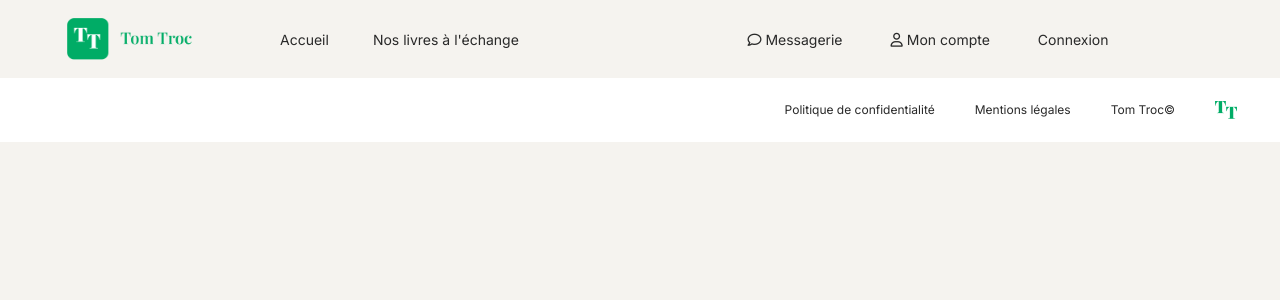
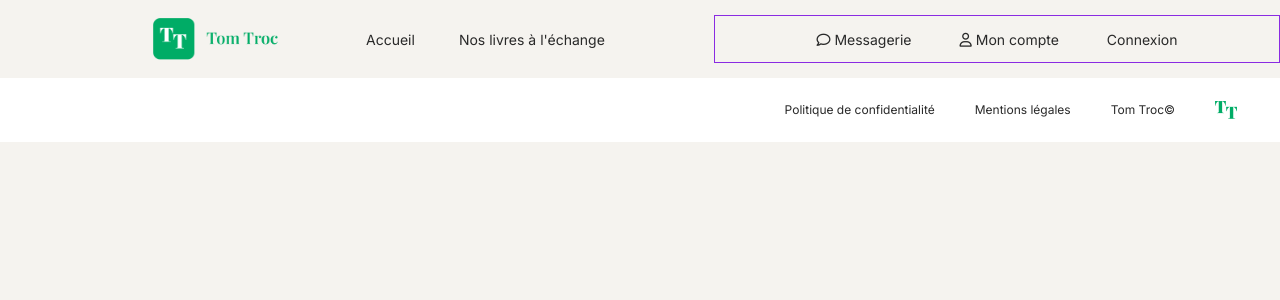
Before and after one commit to laurentGurbala/projet-6-OC, a PHP site: template views/View.php in a window 1280 px wide. Shown: the top 300 px of the page. Run offline with PHP 8.4, Linux system fonts and the light colour scheme; the template is opened without the code that fills it, so the values that code supplies are empty; some web fonts are replaced.

Commit message:
fix(css): correction de la disposition du header
- changement des paddings pour correspondre à la maquette

```diff
--- a/css/header.css
+++ b/css/header.css
@@ -1,6 +1,7 @@
 header {
     display: flex;
-    padding: 15px clamp(20px, 5vw, 150px);
+    padding: 15px 0px;
+    padding-left: 150px;
     font-size: 14px;
 }
 
@@ -30,6 +31,7 @@ header {
 }
 
 .user-actions {
+    border: 1px solid blueviolet;
     flex: 1;
     display: flex;
     align-items: center;
@@ -37,8 +39,15 @@ header {
     gap: 48px;
 }
 
+@media (max-width: 1024px) {
+    header {
+        padding-left: 30px;
+    }
+}
+
 @media (max-width: 768px) {
     header {
+        padding: 15px 20px;
         flex-direction: column;
     }
 
```
